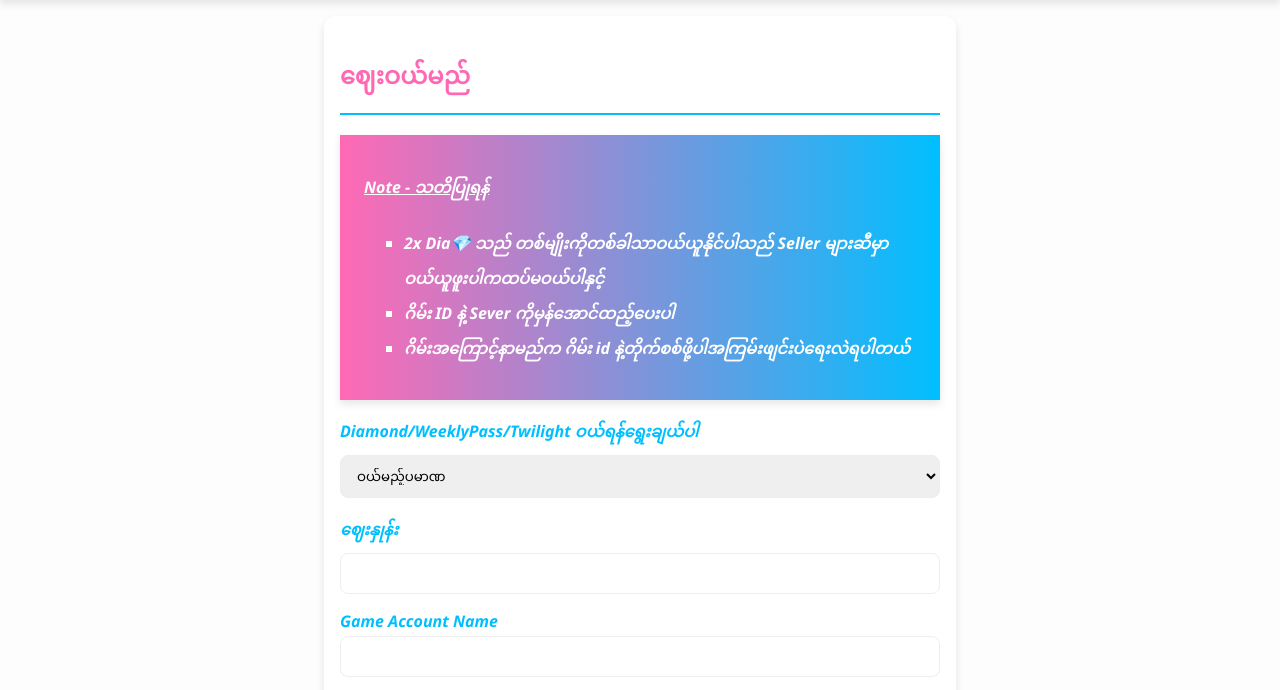
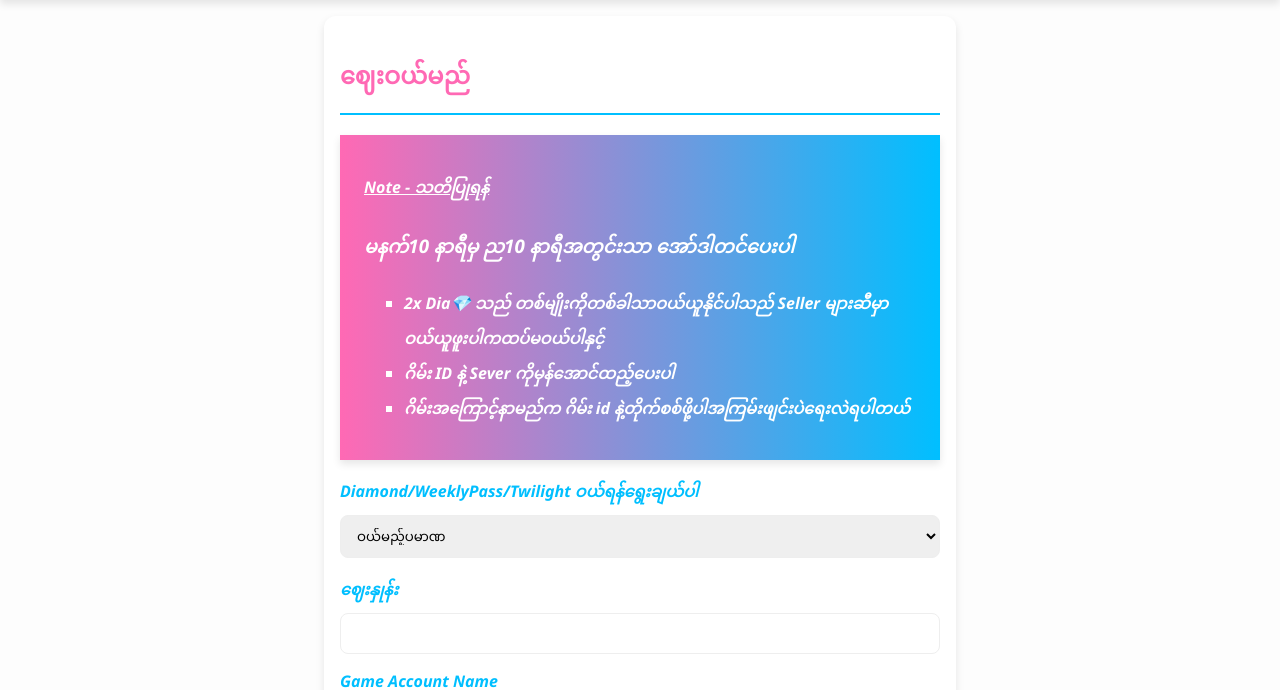
Before and after one commit to mozii246/mlbb-shop, a plain HTML site: page index.html in a window 1280 px wide. Shown: the part 77-767 px from the top of the page. Drawn offline with Linux system fonts and the light colour scheme.

Commit message:
Update index.html

```diff
--- a/index.html
+++ b/index.html
@@ -185,6 +185,8 @@
       <div class="box" id="note">
         <div>
           <h4><b><i><u>Note - သတိပြုရန်</u></i</b></h4>
+
+          <h3>မနက်10 နာရီမှ ည10 နာရီအတွင်းသာ အော်ဒါတင်‌ပေးပါ </h3>
           <ul type="square">
             <li>2x Dia💎 သည် တစ်မျိုးကိုတစ်ခါသာဝယ်ယူနိုင်ပါသည် Seller များဆီမှာဝယ်ယူဖူးပါကထပ်မဝယ်ပါနှင့် </li>
             <li>ဂိမ်း ID နဲ့ Sever ကိုမှန်အောင်ထည့်ပေးပါ </li>
```
